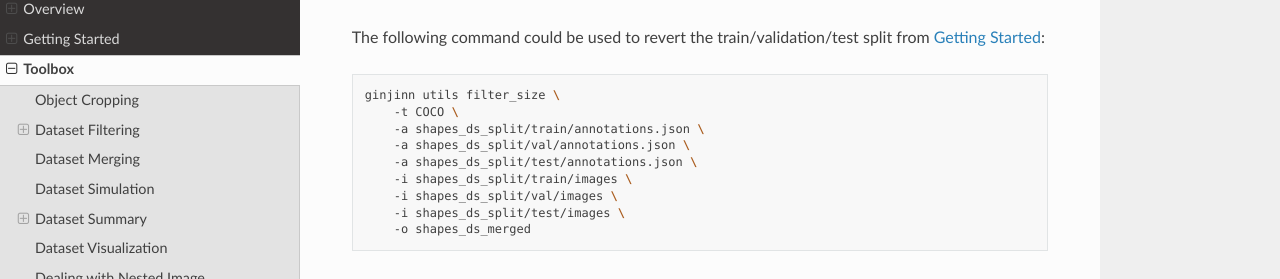
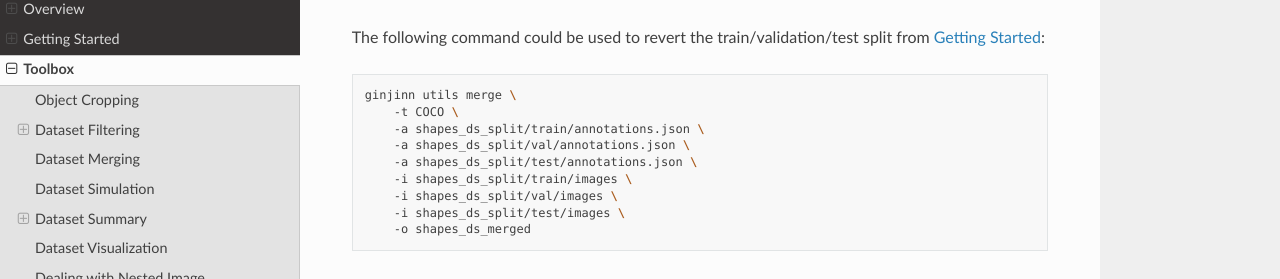
Before and after one commit to AGOberprieler/GinJinn2, a Sphinx documentation site: the page built from docs/4-toolbox.rst, in a window 1280 px wide and 900 px high, scrolled down 2064 px. Shown: the part 172-451 px from the top of the window. Built offline with Sphinx 7.4.7 and the Read the Docs theme 2.0.0, drawn with Linux system fonts in a browser that asks for light colours.

Commit message:
Update 4-toolbox.rst

```diff
--- a/docs/4-toolbox.rst
+++ b/docs/4-toolbox.rst
@@ -87,7 +87,7 @@ The following command could be used to revert the train/validation/test split fr
 
 .. code-block:: bash
 
-    ginjinn utils filter_size \
+    ginjinn utils merge \
         -t COCO \
         -a shapes_ds_split/train/annotations.json \
         -a shapes_ds_split/val/annotations.json \
```
